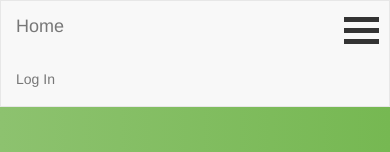
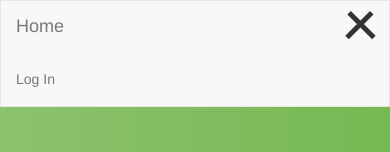
Before and after one commit to mmozhorov/react-saga-app, a React (Create React App) app: page /#/ in a window 390 px wide. Shown: the top 152 px of the page. Built offline with nearby package versions, Linux system fonts and the light colour scheme.

Commit message:
Finished with burger

```diff
--- a/src/components/Header/Burger.js
+++ b/src/components/Header/Burger.js
@@ -1,8 +1,10 @@
 import React from 'react';
-export default (props) => (
-    <div className="burger-container" onClick={props.changeBurger}>
-        <div className="bar1"></div>
-        <div className="bar2"></div>
-        <div className="bar3"></div>
-    </div>
-);
+export default (props) => {
+    return(
+        <div className={`burger-container ${props.isOpen? "change" : ""}`} onClick={props.changeBurger}>
+            <div className="bar1"></div>
+            <div className="bar2"></div>
+            <div className="bar3"></div>
+        </div>
+    );
+};
--- a/src/components/Header/Header.css
+++ b/src/components/Header/Header.css
@@ -9,7 +9,7 @@
     cursor: pointer;
     position: absolute;
     right: 10px;
-    top: 10px;
+    top: 5px;
 }
 
 .bar1, .bar2, .bar3 {
@@ -36,4 +36,8 @@
     .burger-container{
         display: inline-block;
     }
+
+    .nav-menu{
+        display: none;
+    }
 }
--- a/src/components/Header/index.js
+++ b/src/components/Header/index.js
@@ -22,16 +22,29 @@ const GuestNavBar = props => (
 
 
 class Header extends Component {
+
+    state = {
+        isOpenMenu: true
+    };
+
+    handleChangeMenu = () => {
+        this.setState({
+            isOpenMenu: !this.state.isOpenMenu
+        });
+    };
+
     logout = () => {
         this.props.logout();
         this.props.history.push('/');
     };
+
     render() {
         const { user } = this.props;
+        const navDisplay = this.state.isOpenMenu? "block" : "none";
         return(
             <nav className="navbar navbar-default">
-                <Burger/>
-                <div className="container-fluid">
+                <Burger isOpen={this.state.isOpenMenu} changeBurger={this.handleChangeMenu}/>
+                <div className="container-fluid nav-menu" style={{display: navDisplay}}>
                     <div className="navbar-header">
                         <Link className="navbar-brand" to="/">Home</Link>
                     </div>
```
